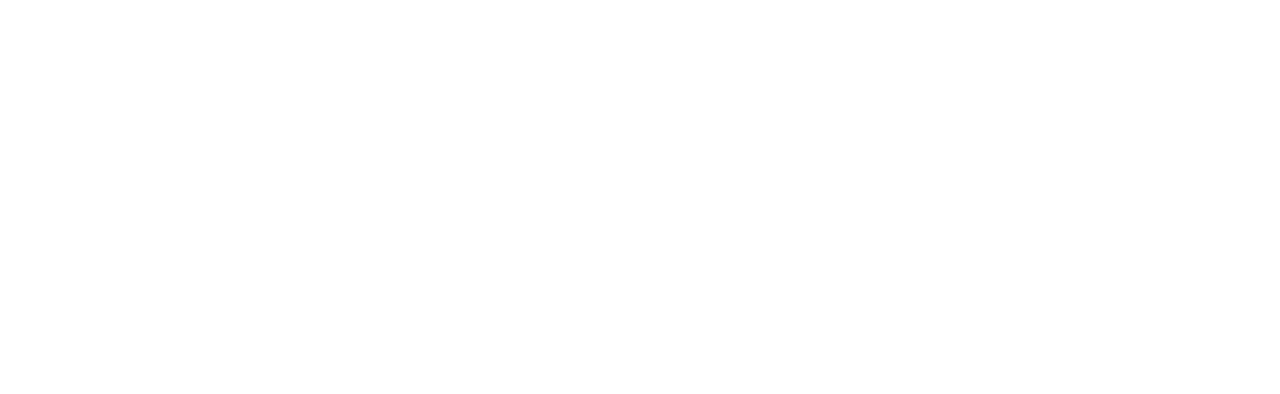
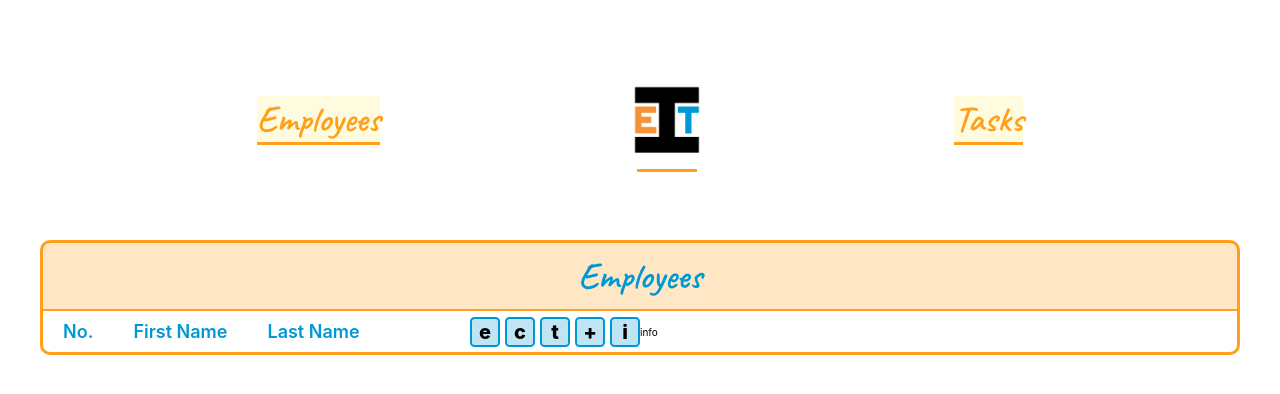
Before and after one commit to pjevic/PrimeTask, a React (Create React App) app: page /zap in a window 1280 px wide. Before the commit this address had no page. Shown: the top 394 px of the page. Built offline with nearby package versions, Linux system fonts and the light colour scheme.

Commit message:
Table Component

```diff
--- a/src/App.js
+++ b/src/App.js
@@ -3,15 +3,17 @@
 
 import Navigation from "./routes/00_navigation/Navigation";
 import Authentication from "./routes/01_authentication/Authentication";
-import Employees from "./routes/01_employees/Employees";
-import Tasks from "./routes/02_tasks/Tasks";
+import Employees from "./routes/02_employees/Employees";
+import Employee from "./routes/03_employee/Employee";
+import Tasks from "./routes/04_tasks/Tasks";
 
 const App = () => {
   return (
     <Routes>
       <Route path="/" element={<Navigation />}>
         <Route index element={<Authentication />} />
-        <Route path="/employees" element={<Employees />} />
+        <Route path="/employee" element={<Employee />} />
+        <Route path="/zap" element={<Employees />} />
         <Route path="/tasks" element={<Tasks />} />
       </Route>
     </Routes>
--- /dev/null
+++ b/src/components/ui/table/Style.js
@@ -0,0 +1,82 @@
+import styled from "styled-components";
+
+export const MainContainer = styled.div`
+  margin: 0 auto;
+  max-width: 120rem;
+  border: 3px solid #ff9f1c;
+  border-radius: 10px;
+`;
+
+export const Header = styled.div`
+  display: flex;
+  align-items: center;
+  justify-content: space-between;
+
+  background-color: rgba(255, 159, 28, 0.25);
+  border-bottom: 2px solid #ff9f1c;
+`;
+
+export const Buttons = styled.div``;
+
+export const Heading = styled.div`
+  color: #0098d4;
+  font-family: "Caveat", cursive;
+  font-weight: 600;
+  font-size: 3.69rem;
+  padding: 1rem 0;
+`;
+
+export const DataHeading = styled.div`
+  font-weight: 600;
+  font-size: 1.8rem;
+  text-transform: capitalize;
+  padding: 1rem 2rem;
+  color: #0098d4;
+`;
+
+export const ActionHeading = styled.div`
+  display: flex;
+  align-items: center;
+  justify-content: center;
+
+  width: 3rem;
+  height: 3rem;
+  text-align: center;
+
+  font-weight: 800;
+  font-size: 2rem;
+
+  background-color: rgba(0, 152, 212, 0.25);
+  border: 2px solid #0098d4;
+  border-radius: 15%;
+
+  &:not(:last-child) {
+    margin-right: 0.5rem;
+  }
+
+  transition: 0.2s;
+  &:hover {
+    background-color: #0098d4;
+    color: #fff;
+  }
+`;
+
+export const Id = styled.div``;
+
+export const Body = styled.div`
+  display: flex;
+`;
+
+export const Section = styled.div`
+  display: flex;
+  align-items: center;
+  width: 50%;
+`;
+
+export const SectionData = styled.div`
+  flex: 1;
+  display: flex;
+`;
+export const SectionAction = styled.div`
+  display: flex;
+`;
--- /dev/null
+++ b/src/components/ui/table/Table.js
@@ -0,0 +1,48 @@
+import React from "react";
+
+import {
+  MainContainer,
+  Header,
+  Heading,
+  Buttons,
+  Id,
+  Body,
+  Section,
+  SectionData,
+  SectionAction,
+  DataHeading,
+  ActionHeading,
+} from "./Style";
+
+const Table = ({ heading, id }) => {
+  return (
+    <MainContainer>
+      <Header>
+        <Buttons></Buttons>
+        <Heading>{heading}</Heading>
+        <Id>{id && id}</Id>
+      </Header>
+
+      <Body>
+        <Section>
+          <SectionData>
+            <DataHeading>No.</DataHeading>
+            <DataHeading>first name</DataHeading>
+            <DataHeading>last name</DataHeading>
+          </SectionData>
+
+          <SectionAction>
+            <ActionHeading>e</ActionHeading>
+            <ActionHeading>c</ActionHeading>
+            <ActionHeading>t</ActionHeading>
+            <ActionHeading>+</ActionHeading>
+            <ActionHeading>i</ActionHeading>
+          </SectionAction>
+        </Section>
+        <Section>info</Section>
+      </Body>
+    </MainContainer>
+  );
+};
+
+export default Table;
--- /dev/null
+++ b/src/routes/02_employees/Employees.js
@@ -0,0 +1,13 @@
+import Table from "../../components/ui/table/Table";
+
+import React from "react";
+
+function Employees() {
+  return (
+    <div>
+      <Table heading="Employees" buttons={["add", "del"]} />
+    </div>
+  );
+}
+
+export default Employees;
--- a/src/routes/01_employees/Employees.js
+++ b/src/routes/03_employee/Employee.js
@@ -26,7 +26,7 @@
         <div>ID: vzghndkksd</div>
       </Heading>
 
-      {currentUser ? (
+      {
         <>
           <Body>
             <div>
@@ -55,7 +55,7 @@
 
           <SubmitButton type="submit">save</SubmitButton>
         </>
-      ) : null}
+      }
     </Container>
   );
 }
```
Also changed, not shown: src/routes/02_employees/Style.js (added), src/routes/03_employee/Style.js (renamed from src/routes/01_employees/Style.js), src/routes/04_tasks/Tasks.js (renamed from src/routes/02_tasks/Tasks.js).
